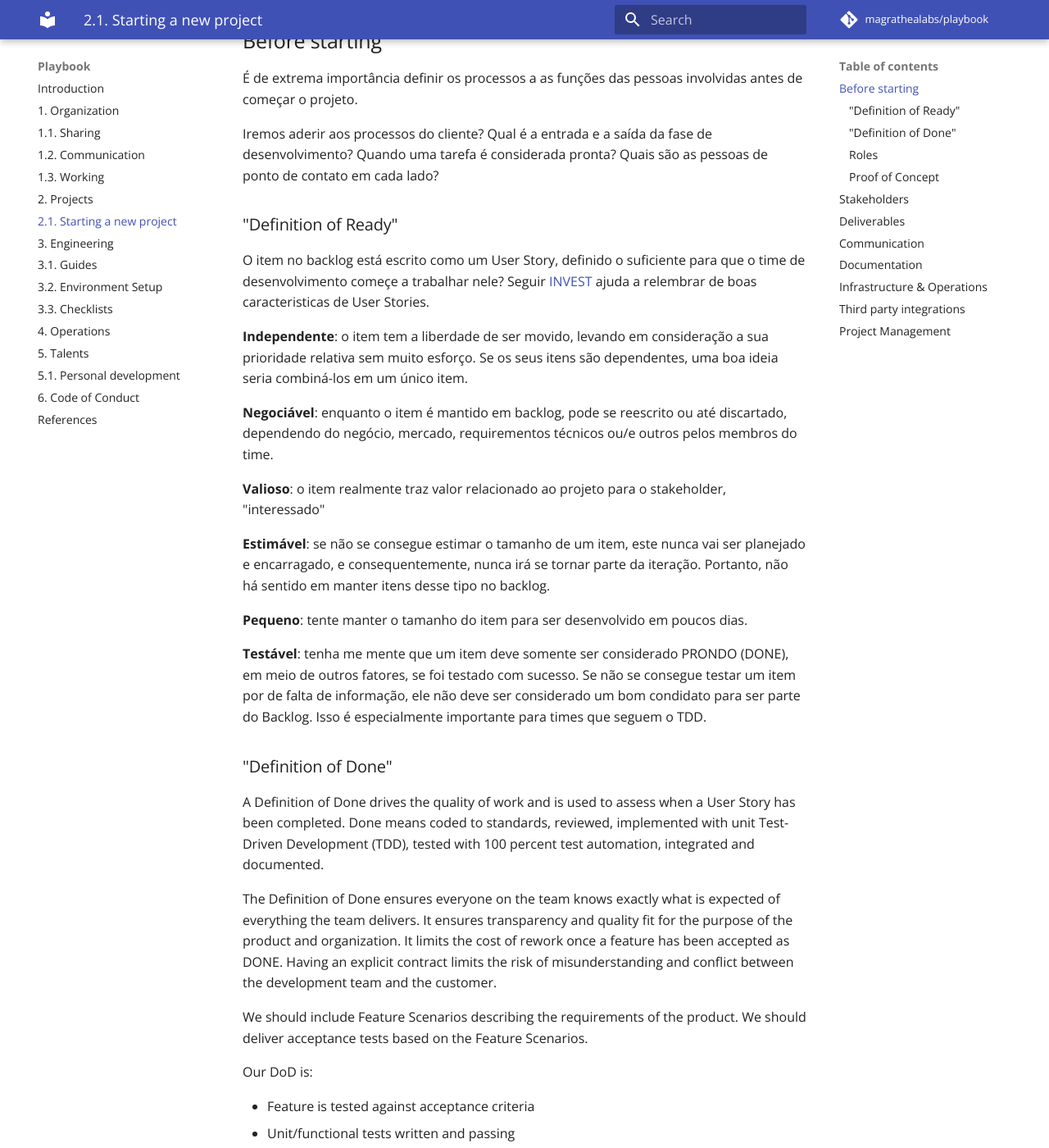
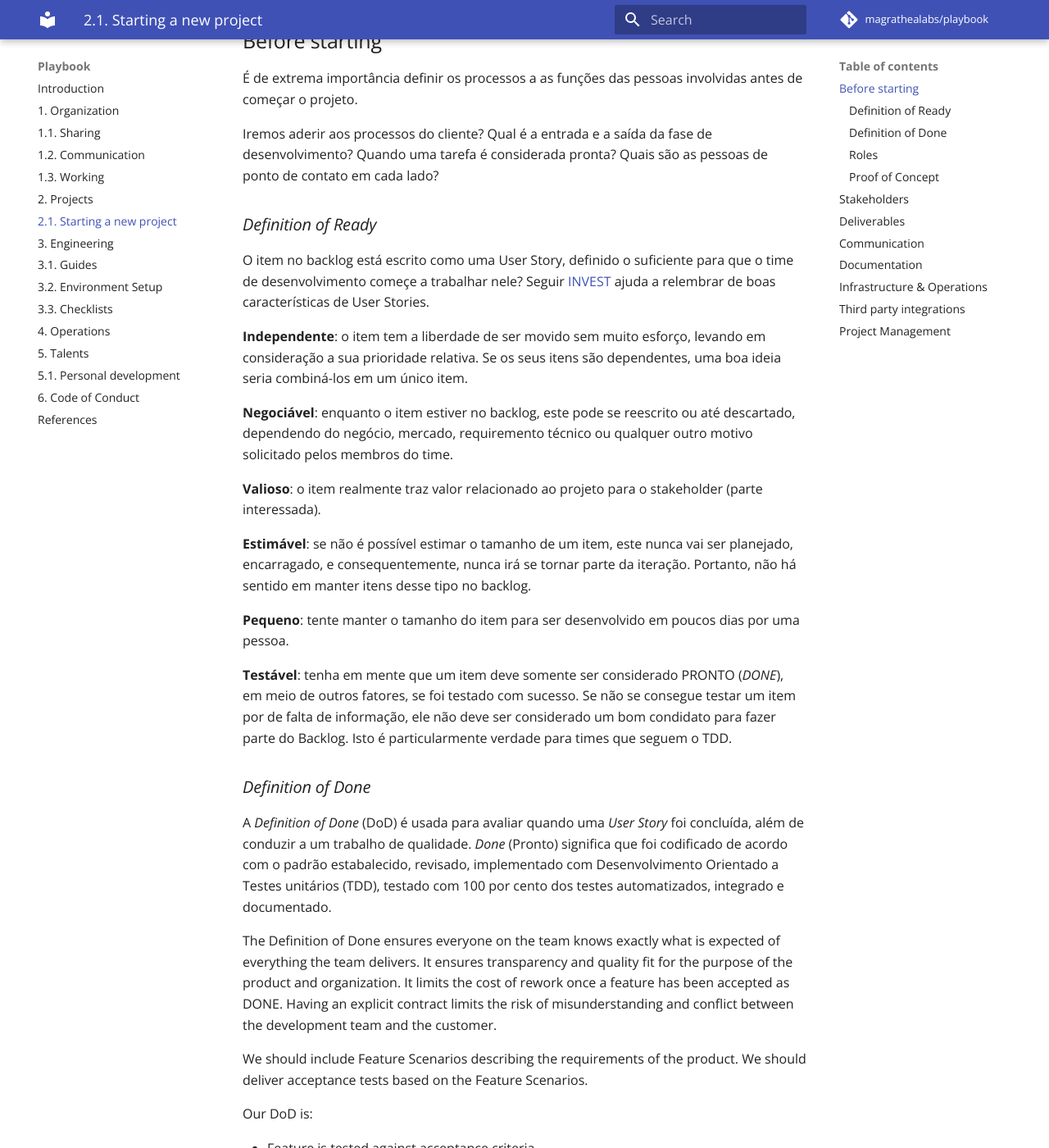
Before and after one commit to magrathealabs/playbook, an MkDocs documentation site: the page built from docs/2.1-new-projects.md, in a window 1280 px wide and 1400 px high, scrolled down 271 px. Shown: the whole window at 82% size. Built offline with MkDocs 1.6.1 and Material for MkDocs 9.7.7, drawn with Linux system fonts in a browser that asks for light colours; comment, search, counter and statistics services are not loaded.

Commit message:
Apply suggestions from code review
Co-Authored-By: alfakini <fachini@magrathealabs.com>

```diff
--- a/docs/2.1-new-projects.md
+++ b/docs/2.1-new-projects.md
@@ -9,25 +9,25 @@
 
 Iremos aderir aos processos do cliente? Qual é a entrada e a saída da fase de desenvolvimento? Quando uma tarefa é considerada pronta? Quais são as pessoas de ponto de contato em cada lado?
 
-### "Definition of Ready"
+### _Definition of Ready_
 
-O item no backlog está escrito como um User Story, definido o suficiente para que o time de desenvolvimento começe a trabalhar nele? Seguir [INVEST](https://www.agilealliance.org/glossary/invest) ajuda a relembrar de boas caracteristicas de User Stories.
+O item no backlog está escrito como uma User Story, definido o suficiente para que o time de desenvolvimento começe a trabalhar nele? Seguir [INVEST](https://www.agilealliance.org/glossary/invest) ajuda a relembrar de boas características de User Stories.
 
-**Independente**: o item tem a liberdade de ser movido, levando em consideração a sua prioridade relativa sem muito esforço. Se os seus itens são dependentes, uma boa ideia seria combiná-los em um único item.
+**Independente**: o item tem a liberdade de ser movido sem muito esforço, levando em consideração a sua prioridade relativa. Se os seus itens são dependentes, uma boa ideia seria combiná-los em um único item.
 
-**Negociável**: enquanto o item é mantido em backlog, pode se reescrito ou até discartado, dependendo do negócio, mercado, requirementos técnicos ou/e outros pelos membros do time.
+**Negociável**: enquanto o item estiver no backlog, este pode se reescrito ou até descartado, dependendo do negócio, mercado, requiremento técnico ou qualquer outro motivo solicitado pelos membros do time.
 
-**Valioso**: o item realmente traz valor relacionado ao projeto para o stakeholder, "interessado"
+**Valioso**: o item realmente traz valor relacionado ao projeto para o stakeholder (parte interessada).
 
-**Estimável**: se não se consegue estimar o tamanho de um item, este nunca vai ser planejado e encarragado, e consequentemente, nunca irá se tornar parte da iteração. Portanto, não há sentido em manter itens desse tipo no backlog.
+**Estimável**: se não é possível estimar o tamanho de um item, este nunca vai ser planejado, encarragado, e consequentemente, nunca irá se tornar parte da iteração. Portanto, não há sentido em manter itens desse tipo no backlog.
 
-**Pequeno**: tente manter o tamanho do item para ser desenvolvido em poucos dias.
+**Pequeno**: tente manter o tamanho do item para ser desenvolvido em poucos dias por uma pessoa.
 
-**Testável**: tenha me mente que um item deve somente ser considerado PRONDO (DONE), em meio de outros fatores, se foi testado com sucesso. Se não se consegue testar um item por de falta de informação, ele não deve ser considerado um bom condidato para ser parte do Backlog. Isso é especialmente importante para times que seguem o TDD.
+**Testável**: tenha em mente que um item deve somente ser considerado PRONTO (_DONE_), em meio de outros fatores, se foi testado com sucesso. Se não se consegue testar um item por de falta de informação, ele não deve ser considerado um bom condidato para fazer parte do Backlog. Isto é particularmente verdade para times que seguem o TDD.
 
-### "Definition of Done"
+### _Definition of Done_
 
-A Definition of Done drives the quality of work and is used to assess when a User Story has been completed. Done means coded to standards, reviewed, implemented with unit Test-Driven Development (TDD), tested with 100 percent test automation, integrated and documented.
+A _Definition of Done_ (DoD) é usada para avaliar quando uma _User Story_ foi concluída, além de conduzir a um trabalho de qualidade. _Done_ (Pronto) significa que foi codificado de acordo com o padrão estabalecido, revisado, implementado com Desenvolvimento Orientado a Testes unitários (TDD), testado com 100 por cento dos testes automatizados, integrado e documentado.
 
 The Definition of Done ensures everyone on the team knows exactly what is expected of everything the team delivers. It ensures transparency and quality fit for the purpose of the product and organization. It limits the cost of rework once a feature has been accepted as DONE. Having an explicit contract limits the risk of misunderstanding and conflict between the development team and the customer.
 
```
